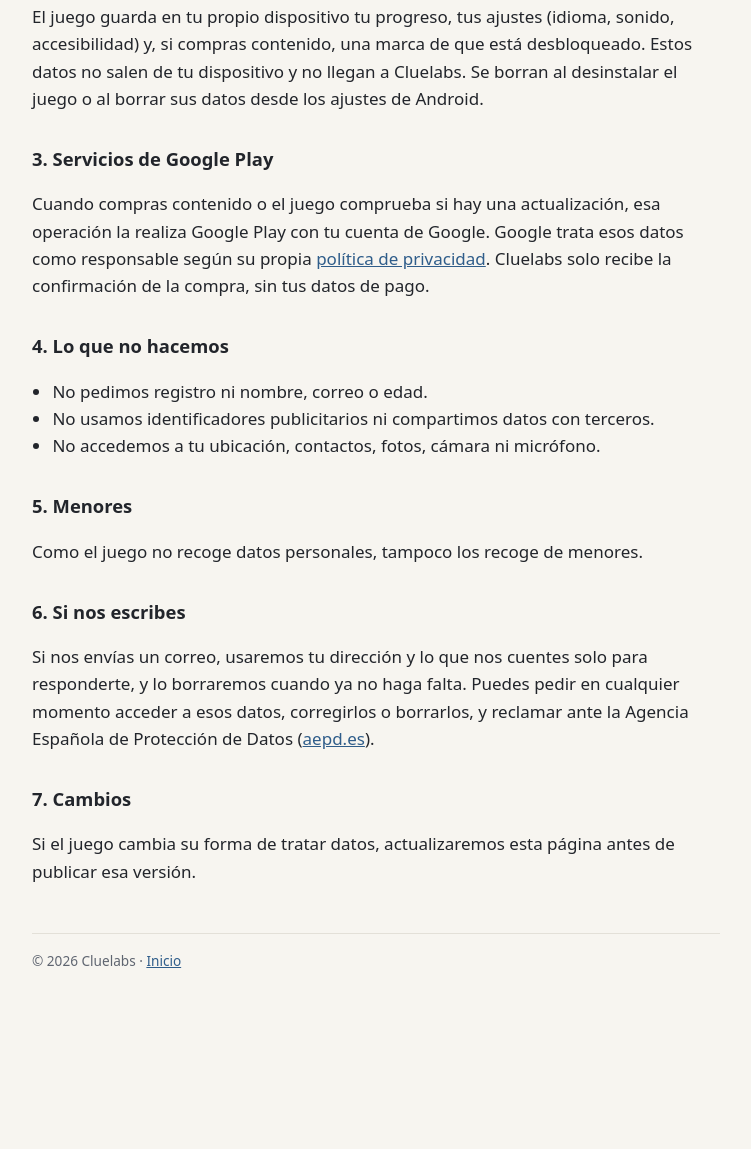
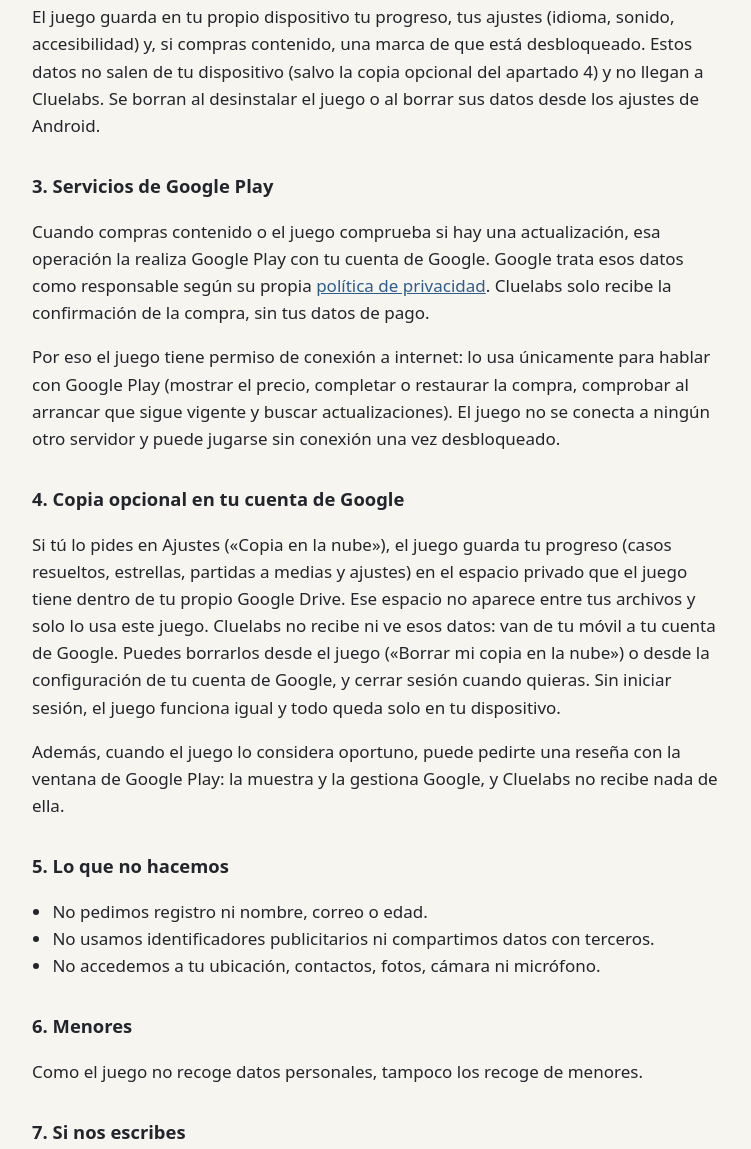
Before and after one commit to espangelisimo/dokulab, a plain HTML site: page deductdoku/es/privacidad.html in a window 1280 px wide. Shown: the part 547-1696 px from the top of the page, without its empty margins (264-1015 px from the left). Before the commit the page ends 1583 px from the top, so only its background shows below. Drawn offline with Linux system fonts and the light colour scheme.

Commit message:
Privacy: Google Play purchase and optional Drive cloud save

```diff
--- a/deductdoku/es/privacidad.html
+++ b/deductdoku/es/privacidad.html
@@ -24,25 +24,30 @@
 <p>Cluelabs, nombre comercial de Ángel Velarde Naranjo (España). Contacto: <a href="mailto:angel.velarde.naranjo@gmail.com">angel.velarde.naranjo@gmail.com</a>.</p>
 
 <h2>2. Qué se guarda y dónde</h2>
-<p>El juego guarda en tu propio dispositivo tu progreso, tus ajustes (idioma, sonido, accesibilidad) y, si compras contenido, una marca de que está desbloqueado. Estos datos no salen de tu dispositivo y no llegan a Cluelabs. Se borran al desinstalar el juego o al borrar sus datos desde los ajustes de Android.</p>
+<p>El juego guarda en tu propio dispositivo tu progreso, tus ajustes (idioma, sonido, accesibilidad) y, si compras contenido, una marca de que está desbloqueado. Estos datos no salen de tu dispositivo (salvo la copia opcional del apartado 4) y no llegan a Cluelabs. Se borran al desinstalar el juego o al borrar sus datos desde los ajustes de Android.</p>
 
 <h2>3. Servicios de Google Play</h2>
 <p>Cuando compras contenido o el juego comprueba si hay una actualización, esa operación la realiza Google Play con tu cuenta de Google. Google trata esos datos como responsable según su propia <a href="https://policies.google.com/privacy">política de privacidad</a>. Cluelabs solo recibe la confirmación de la compra, sin tus datos de pago.</p>
+<p>Por eso el juego tiene permiso de conexión a internet: lo usa únicamente para hablar con Google Play (mostrar el precio, completar o restaurar la compra, comprobar al arrancar que sigue vigente y buscar actualizaciones). El juego no se conecta a ningún otro servidor y puede jugarse sin conexión una vez desbloqueado.</p>
 
-<h2>4. Lo que no hacemos</h2>
+<h2>4. Copia opcional en tu cuenta de Google</h2>
+<p>Si tú lo pides en Ajustes («Copia en la nube»), el juego guarda tu progreso (casos resueltos, estrellas, partidas a medias y ajustes) en el espacio privado que el juego tiene dentro de tu propio Google Drive. Ese espacio no aparece entre tus archivos y solo lo usa este juego. Cluelabs no recibe ni ve esos datos: van de tu móvil a tu cuenta de Google. Puedes borrarlos desde el juego («Borrar mi copia en la nube») o desde la configuración de tu cuenta de Google, y cerrar sesión cuando quieras. Sin iniciar sesión, el juego funciona igual y todo queda solo en tu dispositivo.</p>
+<p>Además, cuando el juego lo considera oportuno, puede pedirte una reseña con la ventana de Google Play: la muestra y la gestiona Google, y Cluelabs no recibe nada de ella.</p>
+
+<h2>5. Lo que no hacemos</h2>
 <ul>
   <li>No pedimos registro ni nombre, correo o edad.</li>
   <li>No usamos identificadores publicitarios ni compartimos datos con terceros.</li>
   <li>No accedemos a tu ubicación, contactos, fotos, cámara ni micrófono.</li>
 </ul>
 
-<h2>5. Menores</h2>
+<h2>6. Menores</h2>
 <p>Como el juego no recoge datos personales, tampoco los recoge de menores.</p>
 
-<h2>6. Si nos escribes</h2>
+<h2>7. Si nos escribes</h2>
 <p>Si nos envías un correo, usaremos tu dirección y lo que nos cuentes solo para responderte, y lo borraremos cuando ya no haga falta. Puedes pedir en cualquier momento acceder a esos datos, corregirlos o borrarlos, y reclamar ante la Agencia Española de Protección de Datos (<a href="https://www.aepd.es">aepd.es</a>).</p>
 
-<h2>7. Cambios</h2>
+<h2>8. Cambios</h2>
 <p>Si el juego cambia su forma de tratar datos, actualizaremos esta página antes de publicar esa versión.</p>
 
 <footer>© 2026 Cluelabs · <a href="../../index.html">Inicio</a></footer>
```
Also changed, not shown: deductdoku/en/privacy.html (+10 -5 lines).
